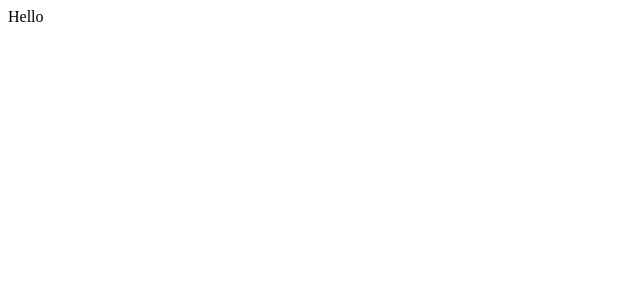
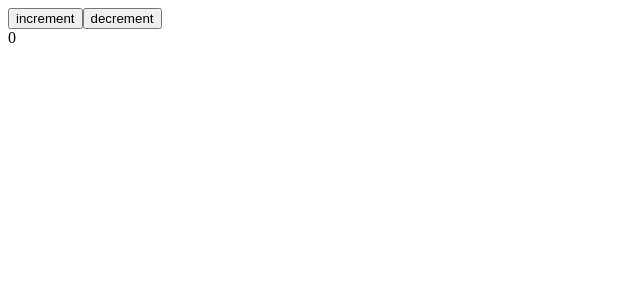
Before and after one commit to NikitOS-1/learn, a React (Create React App) app: page / in a window 1280 px wide. Shown: the top 300 px of the page, without its empty margins (0-640 px from the left). Built offline with nearby package versions, Linux system fonts and the light colour scheme.

Commit message:
add redux typescript

```diff
--- a/package.json
+++ b/package.json
@@ -16,6 +16,7 @@
     "react-redux": "^8.0.5",
     "react-scripts": "5.0.1",
     "redux": "^4.2.1",
+    "type": "^2.7.2",
     "typescript": "^4.9.5",
     "web-vitals": "^2.1.4"
   },
--- a/src/App.tsx
+++ b/src/App.tsx
@@ -1,5 +1,20 @@
+import { useState } from "react";
+
 function App() {
-  return <div className="App">Hello</div>;
+  const [count, setCount] = useState<number>(0);
+  const increment = () => {
+    setCount((prevState) => prevState + 1);
+  };
+  const decrement = () => {
+    setCount((prevState) => prevState - 1);
+  };
+  return (
+    <div className="App">
+      <button onClick={increment}>increment</button>
+      <button onClick={decrement}>decrement</button>
+      <div>{count}</div>
+    </div>
+  );
 }
 
 export default App;
```
Also changed, not shown: 1 other file (tests, documents, lock files or other folders).
